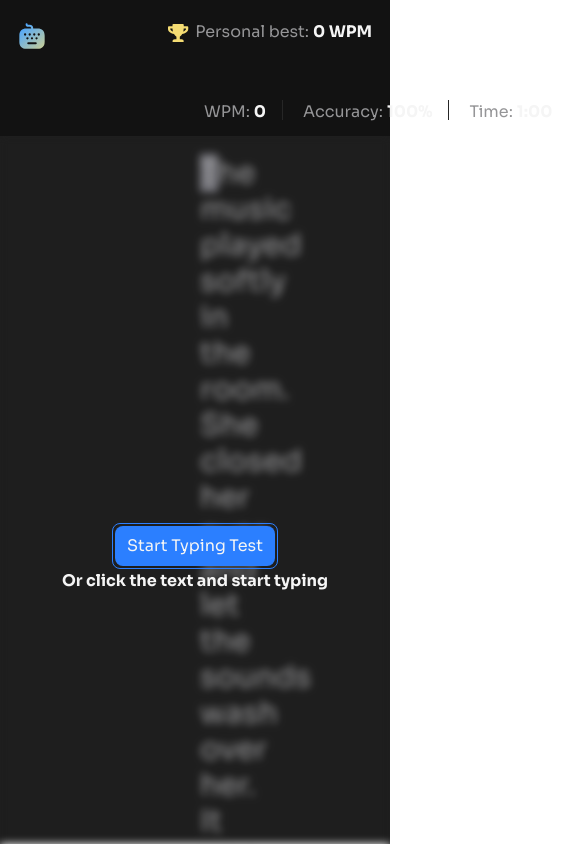
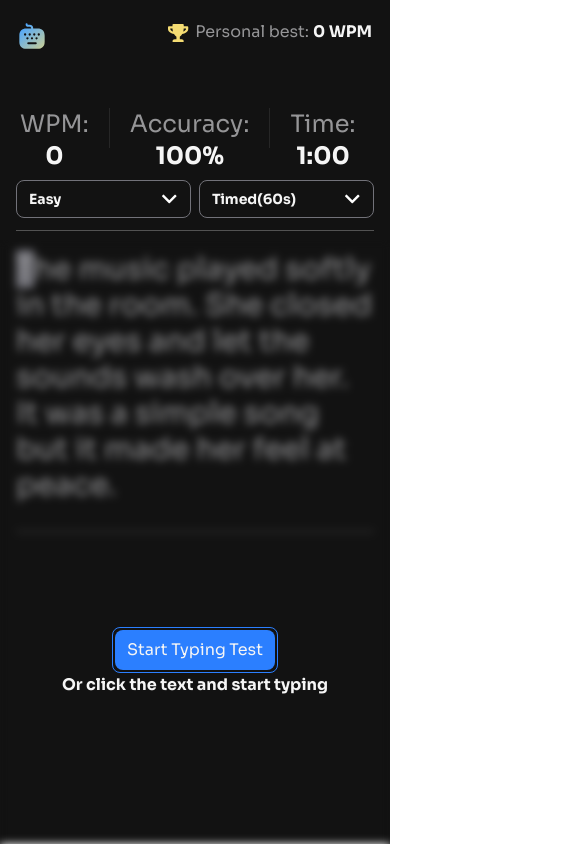
Before and after one commit to mikimek23/Typing_speed_test, a React (Vite) app: page / in a window 390 px wide. Shown: the top 844 px of the page, 585 px wide, since content can reach past the window. Built offline with nearby package versions, Linux system fonts and the light colour scheme.

Commit message:
additional modification in responsibility

```diff
--- a/src/App.jsx
+++ b/src/App.jsx
@@ -37,7 +37,7 @@ const handleRestart = () => {
   setStatus('Typing')
 }
   return (
-    <div className="w-screen h-screen  bg-neutral-900">
+    <div className="w-screen min-h-screen  bg-neutral-900">
       <Header
       PersonalBest={personalBest}
       />
--- a/src/components/BetResult.jsx
+++ b/src/components/BetResult.jsx
@@ -4,35 +4,35 @@ import Restart from '../assets/images/icon-restart.svg'
 import Confetti from '../assets/images/pattern-confetti.svg'
 export const BetResult = ({speed,accuracy,correct,error,onRestart}) => {
   return (
-     <div className=" text-neutral-100 py-25 justify-items-center justify-center px-50 w-full">
+     <div className=" text-neutral-100 py-25 justify-items-center justify-center md:px-50 w-full px-4">
             <div>
                  <img src={Beat} alt="Completed" className='border-none' />
             </div>
-            <div className='m-4 justify-items-center'>
-                <h2 className='text-neutral-100 font-bold text-2xl'>High Score Smashed!</h2>
-                <p className='text-neutral-500 text-[0.75em]'>You're getting faster. That was incredible typing</p>
+            <div className='m-4 justify-items-center w-full '>
+                <h2 className='text-neutral-100 font-bold text-2xl w-full text-center'>High Score Smashed!</h2>
+                <p className='text-neutral-500 text-center w-full'>You're getting faster. That was incredible typing</p>
             </div>
 
-            <div className='flex w-fit flex-1 p-5'>
-                <div className='border w-30 m-2 p-2 border-neutral-500 rounded-lg '>
+            <div className='sm:flex w-full sm:flex-1 justify-items-center justify-center'>
+                <div className='border w-full sm:w-30 m-2 p-2 border-neutral-500 rounded-lg '>
                     <span className='text-neutral-500'>WPM:</span>
-                    <p className='font-bold'>{speed}</p>
+                    <p className='font-bold md:text-2xl'>{speed}</p>
                 </div>
 
-                <div className='border w-30 m-2 p-2 border-neutral-500 rounded-lg '>
+                <div className='border w-full sm:w-30 m-2 p-2 border-neutral-500 rounded-lg '>
                     <span className='text-neutral-500'>Accuracy:</span>
-                    <p className='font-bold text-red-500'>{accuracy}%</p>
+                    <p className='font-bold text-red-500 md:text-2xl'>{accuracy}%</p>
                 </div>
 
-                <div className='border w-30 m-2 p-2 border-neutral-500 rounded-lg '>
+                <div className='border w-full sm:w-30 m-2 p-2 border-neutral-500 rounded-lg '>
                     <span className='text-neutral-500'>Characters:</span>
-                    <p className='font-bold text-neutral-100'><span className='text-green-500'>{correct}</span>/<span className='text-red-500'>{error}</span></p>
+                    <p className='font-bold text-neutral-100 md:text-2xl'><span className='text-green-500'>{correct}</span>/<span className='text-red-500'>{error}</span></p>
                 </div>
             </div>
              <div className='m-10'>
                     <button onClick={()=>onRestart?.()} className='block border p-2 rounded-lg bg-neutral-100 text-neutral-900 font-bold'>Beat This Score <span className='text-neutral-500'><img src={Restart} alt=" restart" className='inline filter invert sepia saturate-200 hue-rotate-180 p-0.5'/></span> </button>
                 </div>
-                <div><img src={Confetti} alt="confetti" className=' m-0 p-0  w-full fixed left-0 bottom-0'/></div>
+                <div><img src={Confetti} alt="confetti" className=' m-0 p-0  w-full fixed left-0 bottom-0 '/></div>
         </div>
   )
 }
--- a/src/components/Displaytext.jsx
+++ b/src/components/Displaytext.jsx
@@ -4,7 +4,7 @@ import Restart from '../assets/images/icon-restart.svg'
 const Displaytext = ({ text, typed, showMode, setShowMode, setIsRunning, inputRef, handleChange, onRestart }) => {
   return (
     <div className='relative h-[calc(100hv-40px)]'>
-      <div className='w-full fixed top-34 h-screen inset-0 overflow-hidden justify-items-center content-center bg-white/5 backdrop-blur-xs box-border'
+      <div className='w-full fixed top-60 md:top-54 lg:top-39 h-screen inset-0 overflow-hidden justify-items-center content-center backdrop-blur-xs box-border'
         onClick={() => {
           setShowMode(true)
           setIsRunning(true)
@@ -25,7 +25,7 @@ const Displaytext = ({ text, typed, showMode, setShowMode, setIsRunning, inputRe
         <p className="font-bold">Or click the text and start typing</p>
       </div>
 
-      <p className='text-neutral-400 cursor-text text-3xl py-5'>
+      <p className='text-neutral-400 cursor-text text-3xl py-5 text-left'>
         {text.split('').map((char, index) => {
           let className = ''
           if (index < typed.length) {
@@ -42,7 +42,7 @@ const Displaytext = ({ text, typed, showMode, setShowMode, setIsRunning, inputRe
           )
         })}
       </p>
-      <hr className='mt-2 text-neutral-500'/>
+      <hr className='mt-2 w-full text-neutral-600'/>
       <div className='m-5 justify-items-center'>
         <button onClick={() => onRestart?.()} className='block  p-2 rounded-lg bg-neutral-800 text-neutral-100 font-bold' hidden={!showMode}>Restart Test<span className='text-neutral-500'><img src={Restart} alt=" restart" className=' inline filter  sepia saturate-200 hue-rotate-180 p-1'/></span> </button>
       </div>
--- /dev/null
+++ b/src/components/DropDown.jsx
@@ -0,0 +1,48 @@
+import React, { useState } from 'react'
+import DownArow from '../assets/images/icon-down-arrow.svg'
+export const DropDown = ({options,SetOptions,isRunning}) => {
+   const [isOpen, setIsOpen] = useState(false);
+  const [selected, setSelected] = useState(options[0]);
+
+  return (
+    <div className="relative w-48 font-sora font-bold text-sm">
+
+
+      <button
+        onClick={() => setIsOpen(!isOpen)}
+        className="w-full flex items-center justify-between px-3 py-2 bg-neutral-900 text-neutral-100 hover:text-white rounded-lg transition-colors border border-neutral-500"
+        disabled={isRunning}
+      >
+        <span>{selected}</span>
+
+
+        <img src={DownArow} alt="Down arow" className={`w-4 h-4 transition-transform ${isOpen ? 'rotate-180' : ''}`}  />
+      </button>
+
+      {isOpen && (
+        <div className="absolute top-full mt-2 w-full bg-neutral-800 rounded-lg shadow-xl overflow-hidden z-50 py-1">
+          {options.map((option) => (
+            <div
+              key={option}
+              onClick={() => {
+                setSelected(option);
+                setIsOpen(false);
+                SetOptions(option)
+              }}
+              className="flex items-center px-3 py-2 cursor-pointer text-neutral-100 hover:bg-neutral-500 group"
+            >
+              {/* --- THE CIRCLE LOGIC --- */}
+              <div className={`w-4 h-4 rounded-full border mr-3 flex items-center justify-center
+                ${selected === option ? 'border-blue-500 border-5' : 'border-neutral-100 group-hover:border-neutral-400'}`}
+              >
+              </div>
+
+
+              <span>{option}</span>
+            </div>
+          ))}
+        </div>
+      )}
+    </div>
+  );
+}
--- a/src/components/FirstResult.jsx
+++ b/src/components/FirstResult.jsx
@@ -6,35 +6,35 @@ import Starb from '../assets/images/pattern-star-2.svg'
 
 export const FirstResult = ({speed,accuracy,correct,error,onRestart}) => {
   return (
-    <div className="text-neutral-100 py-25 justify-items-center justify-center px-50 w-full">
-            <div><img src={Stara} alt="star" className='block absolute  top-100 right-50' /></div>
-            <div><img src={Starb} alt="" className='block absolute  top-50 left-50'/></div>
+    <div className="text-neutral-100 py-25 justify-items-center justify-center md:px-50 w-full">
+            <div><img src={Stara} alt="star" className='block absolute  bottom-10 right-10 w-10 sm:top-100 sm:right-40' /></div>
+            <div><img src={Starb} alt="" className='block absolute  top-30 left-4 w-5'/></div>
             <div>
                 <span className=' block p-2 rounded-full  bg-[#73ff001f]'>
                     <span className=' block p-2 rounded-full  bg-[#00800075]'>
-                        <img src={Right} alt="Completed" className='border-none' />
+                        <img src={Right} alt="Completed" className='border-none w-10' />
                     </span>
                     </span>
             </div>
-            <div className='m-4 justify-items-center'>
-                <h2 className='text-neutral-100 font-bold text-2xl'>Baseline Established!</h2>
-                <p className='text-neutral-500 text-[0.75em]'>You've the bar. Now the real challenge begins-time to beat it.</p>
+            <div className='m-4 justify-items-center w-full px-4'>
+                <h2 className='text-neutral-100 font-bold text-2xl text-center'>Baseline Established!</h2>
+                <p className='text-neutral-500 text-center'>You've the bar. Now the real challenge begins-time to beat it.</p>
             </div>
 
-            <div className='flex w-fit flex-1 p-5'>
-                <div className='border w-30 m-2 p-2 border-neutral-500 rounded-lg '>
+            <div className='sm:flex w-full sm:flex-1 p-5 justify-items-center justify-center'>
+                <div className='border w-full sm:w-30 m-2 p-2 border-neutral-500 rounded-lg '>
                     <span className='text-neutral-500'>WPM:</span>
-                    <p className='font-bold'>{speed}</p>
+                    <p className='font-bold md:text-2xl'>{speed}</p>
                 </div>
 
-                <div className='border w-30 m-2 p-2 border-neutral-500 rounded-lg '>
+                <div className='border w-full sm:w-30 m-2 p-2 border-neutral-500 rounded-lg '>
                     <span className='text-neutral-500'>Accuracy:</span>
-                    <p className='font-bold text-red-500'>{accuracy}%</p>
+                    <p className='font-bold text-red-500 md:text-2xl'>{accuracy}%</p>
                 </div>
 
-                <div className='border w-30 m-2 p-2 border-neutral-500 rounded-lg '>
+                <div className='border w-full sm:w-30 m-2 p-2 border-neutral-500 rounded-lg '>
                     <span className='text-neutral-500'>Characters:</span>
-                    <p className='font-bold'><span className='text-green-500'>{correct}</span>/<span className='text-red-500'>{error}</span></p>
+                    <p className='font-bold md:text-2xl'><span className='text-green-500'>{correct}</span>/<span className='text-red-500'>{error}</span></p>
                 </div>
             </div>
              <div className='m-10'>
--- a/src/components/Results.jsx
+++ b/src/components/Results.jsx
@@ -6,39 +6,38 @@ import Starb from '../assets/images/pattern-star-2.svg'
 
 export const Results = ({speed,accuracy,correct,error,onRestart}) => {
   return (
-    <div className="text-neutral-100 py-25 justify-items-center justify-center px-50 w-full">
-        <div><img src={Stara} alt="star" className='block absolute  top-100 right-50' /></div>
-        <div><img src={Starb} alt="" className='block absolute  top-50 left-50'/></div>
+    <div className="text-neutral-100 py-25 justify-items-center justify-center md:px-50 w-full">
+            <div><img src={Stara} alt="star" className='block absolute  bottom-10 right-10 w-10 sm:top-100 sm:right-30' /></div>
+            <div><img src={Starb} alt="" className='block absolute  top-30 left-4 w-5 sm:left-10'/></div>
             <div>
                 <span className=' block p-2 rounded-full  bg-[#73ff001f]'>
                     <span className=' block p-2 rounded-full  bg-[#00800075]'>
-                    <img src={Right} alt="Completed" className='border-none' />
+                        <img src={Right} alt="Completed" className='border-none w-10' />
                     </span>
                     </span>
             </div>
-        <div className='m-4 justify-items-center'>
-            <h2 className='text-neutral-100 font-bold text-2xl'>Test Complete!</h2>
-            <p className='text-neutral-500 text-[0.75em]'>Solid run. keep pushing to beat your high score.</p>
+            <div className='m-4 justify-items-center w-full px-4'>
+                <h2 className='text-neutral-100 font-bold text-2xl text-center'>Test Complete!</h2>
+                <p className='text-neutral-500 text-center'>Solid run. Keep pushing to beat your high score.</p></div>
+
+            <div className='sm:flex w-full sm:flex-1 p-5 justify-items-center justify-center'>
+                <div className='border w-full sm:w-30 m-2 p-2 border-neutral-500 rounded-lg '>
+                    <span className='text-neutral-500'>WPM:</span>
+                    <p className='font-bold md:text-2xl'>{speed}</p>
                 </div>
 
-        <div className='flex w-fit flex-1 p-5'>
-            <div className='border w-30 m-2 p-2 border-neutral-500 rounded-lg '>
-                <span className='text-neutral-500'>WPM:</span>
-                <p className='font-bold'>{speed}</p>
+                <div className='border w-full sm:w-30 m-2 p-2 border-neutral-500 rounded-lg '>
+                    <span className='text-neutral-500'>Accuracy:</span>
+                    <p className='font-bold text-red-500 md:text-2xl'>{accuracy}%</p>
                 </div>
 
-            <div className='border w-30 m-2 p-2 border-neutral-500 rounded-lg '>
-                <span className='text-neutral-500'>Accuracy:</span>
-                <p className='font-bold text-red-500'>{accuracy}%</p>
-            </div>
-
-            <div className='border w-30 m-2 p-2 border-neutral-500 rounded-lg '>
+                <div className='border w-full sm:w-30 m-2 p-2 border-neutral-500 rounded-lg '>
                     <span className='text-neutral-500'>Characters:</span>
-                <p className='font-bold'><span className='text-green-500'>{correct}</span>/<span className='text-red-500'>{error}</span></p>
+                    <p className='font-bold md:text-2xl'><span className='text-green-500'>{correct}</span>/<span className='text-red-500'>{error}</span></p>
                 </div>
             </div>
              <div className='m-10'>
-                <button className='block border p-2 rounded-lg bg-neutral-100 text-neutral-900 font-bold' onClick={()=>onRestart?.()}>Go Again <span className='text-neutral-500'><img src={Restart} alt=" restart" className='inline filter invert sepia saturate-200 hue-rotate-180 p-0.5'/></span> </button>
+                    <button onClick={()=>onRestart?.()} className='block border p-2 rounded-lg bg-neutral-100 text-neutral-900 font-bold'>Go Again<span className='text-neutral-500'><img src={Restart} alt=" restart" className='inline filter invert sepia saturate-200 hue-rotate-180 p-0.5'/></span> </button>
                 </div>
         </div>
   )
--- a/src/components/StartComp.jsx
+++ /dev/null
@@ -1,53 +0,0 @@
-import React, { useEffect, useRef } from 'react'
-
-export const StartComp = ({isOpen,onClose,children}) => {
-    const dialogRef=useRef(null)
-    useEffect(()=>{
-        if(!dialogRef.current) return;
-        if(isOpen){
-            dialogRef.current.showModal()
-        }else{
-            dialogRef.current.close();
-        }
-    },[isOpen])
-
-   const handleOutsideClick = (e) => {
-    // This checks if you clicked the dark background
-    // instead of the content (children)
-    if (e.target === e.currentTarget) {
-      onClose();
-    }
-  };
-
-  return (
-    <div className='w-full py-5 px-50'>
-        <dialog
-        ref={dialogRef}
-        onClose={onClose}
-        className='w-full py-5 px-50 h-full mt-35 bg-transparent backdrop-blur-sm text-neutral-50 absolute content-center justify-items-center' >
-           <div
-        onClick={handleOutsideClick}
-        className="w-full py-5 px-50  h-full flex items-center justify-center"
-      >
-
-        <div className="max-w-full  py-5 px-50 justify-items-center pointer-events-auto">
-           {children}
-        </div>
-      </div>
-        </dialog>
-    </div>
-  )
-}
-{/* <StartComp
-      isOpen={showModal}
-      onClose={()=>setShowModal(false)}
-      onClick={()=>setShowModal(false)}
-      >
-       <div className="w-fit border p-0.5 rounded-lg border-blue-500">
-        <button onClick={() => setShowModal(false)} className="block bg-blue-500 hover:bg-blue-400 px-3 py-2 rounded-lg">
-          Start Typing Test
-        </button>
-       </div>
-       <p className="font-bold">Or click the text and start typing</p>
-
-      </StartComp> */}
--- a/src/components/StatusMode.jsx
+++ b/src/components/StatusMode.jsx
@@ -2,6 +2,7 @@ import React, { useEffect, useRef, useState } from 'react'
 import Paragraphs  from '../../data.json';
 import { Timer } from './Timer';
 import Displaytext from './Displaytext'
+import { DropDown } from './DropDown';
 
 
 export const StatusMode = ({setSpeed,setFinalAccuracy,setFinalCorrect, setError, setStatus:parentStatus}) => {
@@ -17,7 +18,7 @@ export const StatusMode = ({setSpeed,setFinalAccuracy,setFinalCorrect, setError,
     const [showMode,setShowMode]=useState(false)
     const [correct,setCorrect]=useState(0)
     const [typing,setTyping]=useState(true)
-    const [status,setStatus]=useState('idle')//idle || running || finishid
+    const [status,setStatus]=useState('idle')
     const [timerKey, setTimerKey] = useState(0);
 
 
@@ -84,7 +85,8 @@ export const StatusMode = ({setSpeed,setFinalAccuracy,setFinalCorrect, setError,
         setCorrect(userInput)
 
     })
-//9784150
+
+
     useEffect(()=>{
         // finish status
         if(status!='running') return;
@@ -102,38 +104,42 @@ export const StatusMode = ({setSpeed,setFinalAccuracy,setFinalCorrect, setError,
             setSpeed?.(wpm)
             setFinalAccuracy?.(accuracy)
             setFinalCorrect?.(correct)
-            setError?.(text.length-correct)
+            setError?.(typed.length-correct)
             parentStatus?.("result")
         }
     })
 
   return (
-    <div className='text-neutral-100  w-full py-5 px-50'>
+    <div className='text-neutral-100  w-full py-5 lg:px-20 px-4'>
 
         {/* status info  and mode*/}
-        <div className='flex justify-between mt-20'>
+        <div className='lg:flex justify-between mt-20 '>
             {/* status */}
-            <div className='flex justify-between w-fit pr-40'>
-               <div>
-                <span className='text-neutral-400 px-1'>WPM:</span>
-                <span className='font-bold'>{wpm}</span>
+            <div className='flex justify-between md:justify-start w-fit  py-2 text-2xl lg:text-[1em] h-fit  '>
+               <div className="flex flex-col md:flex-row h-fit ">
+                <span className='text-neutral-400 px-1   text-center'>WPM:</span>
+                <span className='font-bold  text-center '>{wpm}</span>
                </div>
 
-               <div className="border-l border-neutral-800 h-5 mx-4"></div>
+               <div className="border-l border-neutral-800 h-10 lg:h-5 mx-4"></div>
 
-               <div>
-                <span className='text-neutral-400 px-1'>Accuracy:</span>
-                <span className={`font-bold ${isRunning?'text-red-500':''}`}>{accuracy}%</span>
+               <div className="flex flex-col md:flex-row h-fit">
+                <span className='text-neutral-400 px-1 block text-center'>Accuracy:</span>
+                <span className={`block text-center font-bold ${isRunning?'text-red-500':''}`}>{accuracy}%</span>
                </div>
-               <div className="border-l border-neutral-800 h-5 mx-4"></div>
+               <div className="border-l border-neutral-800 h-10 lg:h-5 mx-4"></div>
 
-               <div className='flex'>
-                <span className='text-neutral-400 px-1'>Time:</span>
-                <span className={`font-bold font-sora ${isRunning?'text-yellow-400':''}`}>{<Timer key={timerKey} isRunning={isRunning} mode={isMode} onTimeChange={setElapsedTime}/>}</span>
+               <div className="flex flex-col md:flex-row  h-fit">
+                <span className='text-neutral-400 px-1 block text-center'>Time:</span>
+                <span className={`block text-center font-bold font-sora ${isRunning?'text-yellow-400':''}`}>{<Timer key={timerKey} isRunning={isRunning} mode={isMode} onTimeChange={setElapsedTime}/>}</span>
                </div>
             </div>
+
+
             {/**modes */}
-            <div className='flex justify-between w-fit '>
+            <div className='flex lg:justify-end w-full '>
+                {/* Desktop View */}
+                <div  className='md:flex lg:justify-between w-fit hidden h-fit py-2'>
                 <div className="flex gap-2">
                     <span className='text-neutral-400 px-1'>Difficulty:</span>
                     {Difficulty.map((dif)=>(
@@ -142,7 +148,7 @@ export const StatusMode = ({setSpeed,setFinalAccuracy,setFinalCorrect, setError,
                         onClick={()=>{
                             setDifficulty(dif)
                         }}
-                        className={`block border rounded-lg hover:text-blue-400 hover:border-blue-400' focus:outline-2 focus:outline-blue-400 active active:scale-95 transition-all px-1 ${
+                        className={`block border rounded-lg hover:text-blue-400 hover:border-blue-400' focus:outline-2 focus:outline-blue-400 active active:scale-95 transition-all px-1 lg:max-w-fit ${
                            difficulty===dif?'text-blue-400 border-blue-400':'' }`}
                         disabled={isRunning}>{dif}</button>
                     ))}
@@ -163,9 +169,24 @@ export const StatusMode = ({setSpeed,setFinalAccuracy,setFinalCorrect, setError,
                         disabled={isRunning}>{mo}</button>
                     ))}
                 </div>
+                </div>
+
+                {/* Mobile View */}
+                <div className='flex gap-2 justify-evenly w-full md:hidden'>
+                    <DropDown
+                    options={Difficulty}
+                    SetOptions={setDifficulty}
+                    isRunning={isRunning}
+                    />
+                    <DropDown
+                    options={mode}
+                    SetOptions={setIsMode}
+                    isRunning={isRunning}
+                    />
+                </div>
             </div>
         </div>
-        <hr className='mt-2 text-neutral-500'/>
+        <hr className='mt-3 text-neutral-600'/>
                 <Displaytext
                     text={text}
                     typed={typed}
```
Lines whose indentation alone changed are shown as unchanged.
